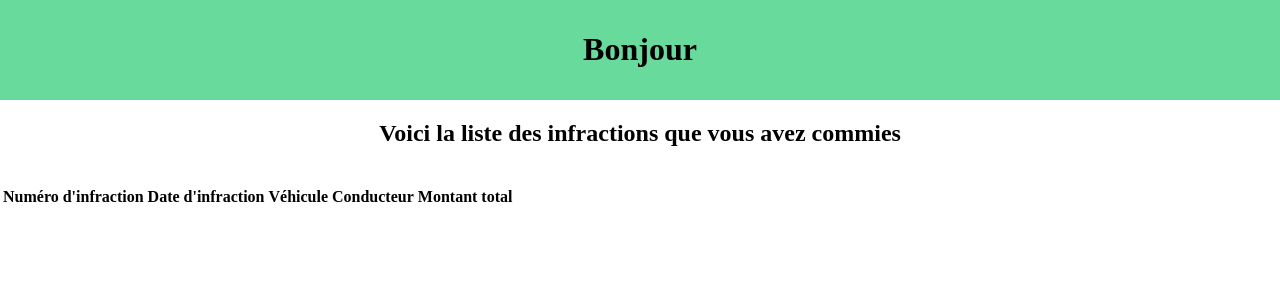
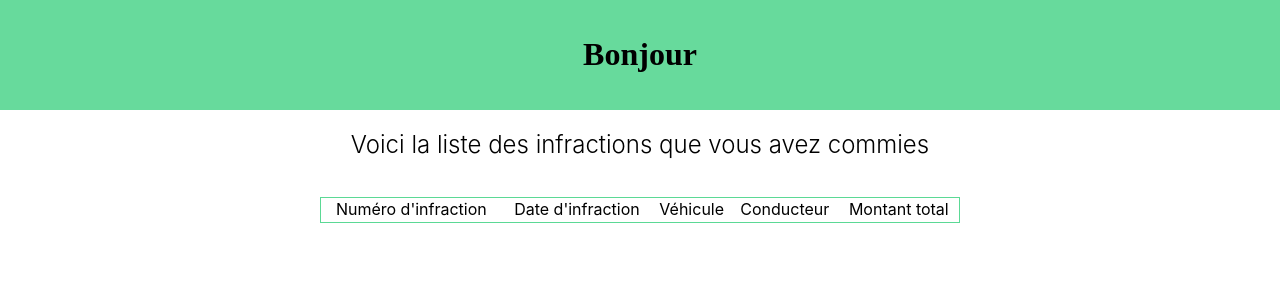
Before and after one commit to Raider472/TP_Note_PHP, a PHP site: template src/view/accueil.view.php in a window 1280 px wide. Shown: the top 300 px of the page. Run offline with PHP 8.4, Linux system fonts and the light colour scheme; the template is opened without the code that fills it, so the values that code supplies are empty; the visitor is signed in with stand-in values (Sample User, id 1).

Commit message:
Modif Page d'accueil

```diff
--- a/src/model/LesInfractions.php
+++ b/src/model/LesInfractions.php
@@ -42,7 +42,6 @@
     public function displayInfractionByPermis() {
         $req = $this -> fetchInfractionByPermis();
         foreach($req as $clé) {
-
         };
     }
 }
--- a/src/view/accueil.css
+++ b/src/view/accueil.css
@@ -1,11 +1,32 @@
 body {
     margin: 0;
     text-align: center;
+    font-weight: lighter;
 }
 
 header {
     background-color: #67DA9C;
-    padding: 10px;
+    padding: 15px;
     font-size: 1em;
     font-weight: bold;
 }
+
+h2 {
+    font-family: 'Inter';
+    font-style: normal;
+    font-weight: 300;
+}
+
+table {
+    margin: 0 auto;
+    border-collapse: collapse;
+    border: 1px solid #5BD995;
+    border-radius: 5px;
+    width: 50%;
+}
+
+th, td {
+    font-family: 'Inter';
+    font-style: normal;
+    font-weight: 400;
+}
--- a/src/view/accueil.view.php
+++ b/src/view/accueil.view.php
@@ -22,6 +22,13 @@
                 <th>Conducteur</th>
                 <th>Montant total</th>
             </tr>
+            <tr>
+                <td></td>
+                <td></td>
+                <td></td>
+                <td></td>
+                <td></td>
+            </tr>
         </table>
 
     </section>
```
Also changed, not shown: src/model/accueil.php (+4 -7 lines).
